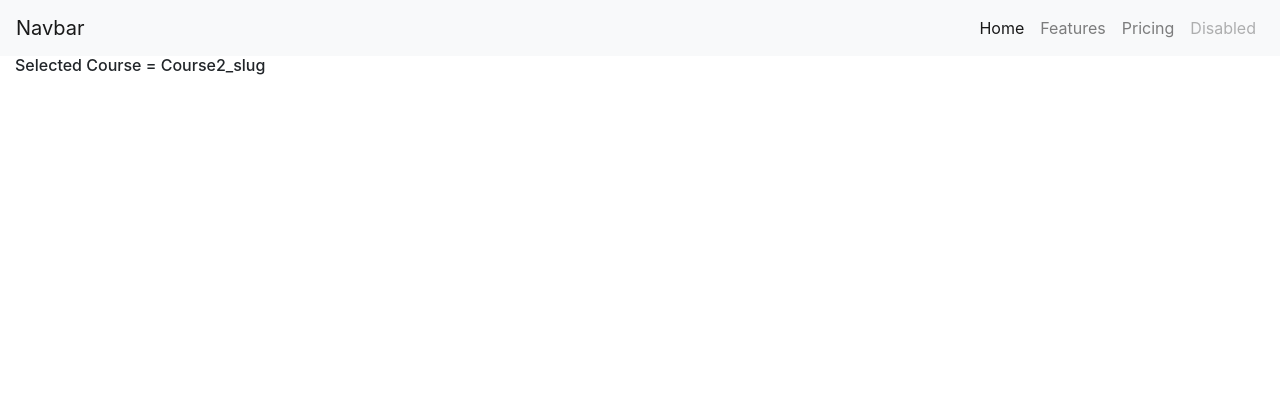
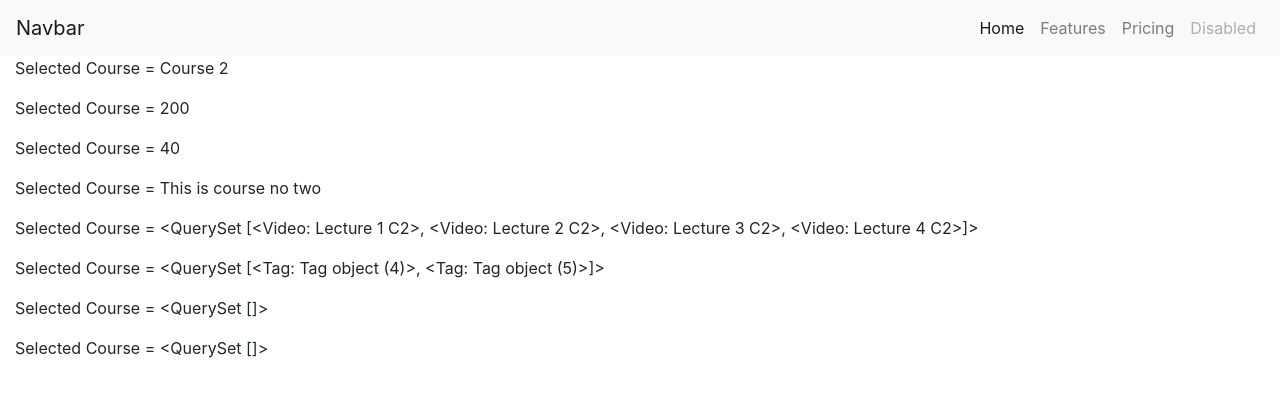
Before and after one commit to ompakash/E-Video, a Django app: a page that uses courses/templates/courses/course_page.html in a window 1280 px wide. Shown: the top 397 px of the page. Run offline with Django 3.2, Linux system fonts and the light colour scheme; data comes from the database, SQL or seed files in the repository; both versions use the stored data as it was after the commit.

Commit message:
fetching objects from courses

```diff
--- a/courses/templates/courses/course_page.html
+++ b/courses/templates/courses/course_page.html
@@ -12,7 +12,14 @@
 </style>
 
 <div class="container-fluid">
-    <h6>Selected Course = {{slug}}</h6>
+    <p class="">Selected Course = {{course.name}}</p>
+    <p class="">Selected Course = {{course.price}}</p>
+    <p class="">Selected Course = {{course.discount}}</p>
+    <p class="">Selected Course = {{course.description}}</p>
+    <p class="">Selected Course = {{course.video_set.all}}</p>
+    <p class="">Selected Course = {{course.tag_set.all}}</p>
+    <p class="">Selected Course = {{course.prerequisite_set.all}}</p>
+    <p class="">Selected Course = {{course.learning_set.all}}</p>
 
 </div>
 
--- a/courses/views/courses.py
+++ b/courses/views/courses.py
@@ -3,5 +3,6 @@ from courses.models import Course
 
 
 def coursePage(request,slug):
-    context = {"slug":slug}
+    course = Course.objects.get(slug=slug)
+    context = {"course":course}
     return render(request,template_name="courses/course_page.html",context=context)
```
Also changed, not shown: db.sqlite3.
